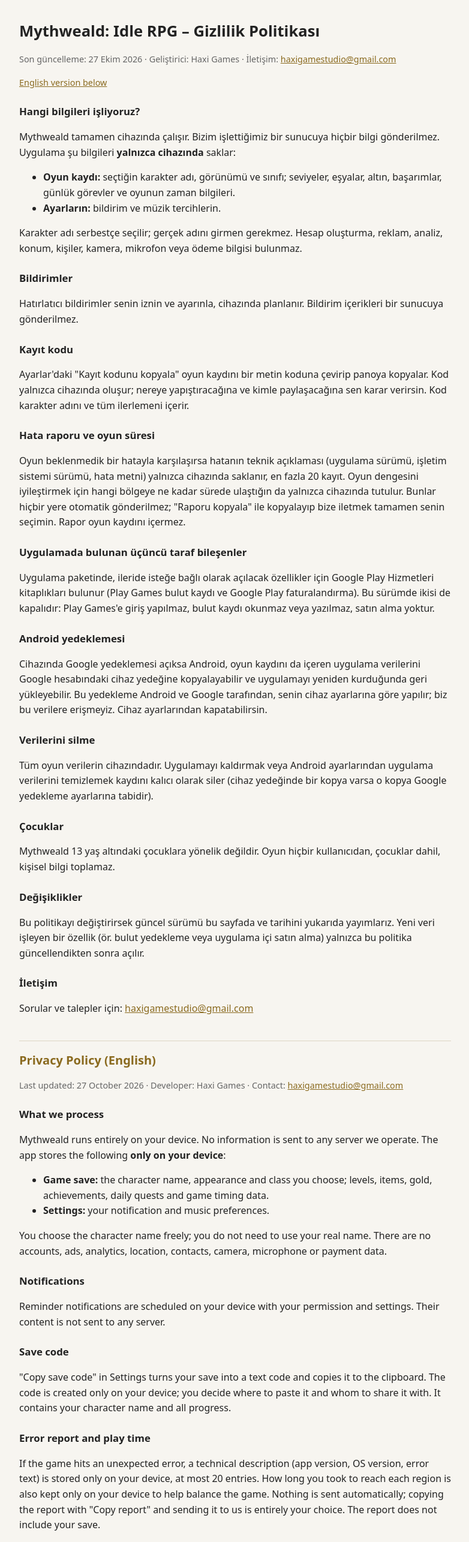
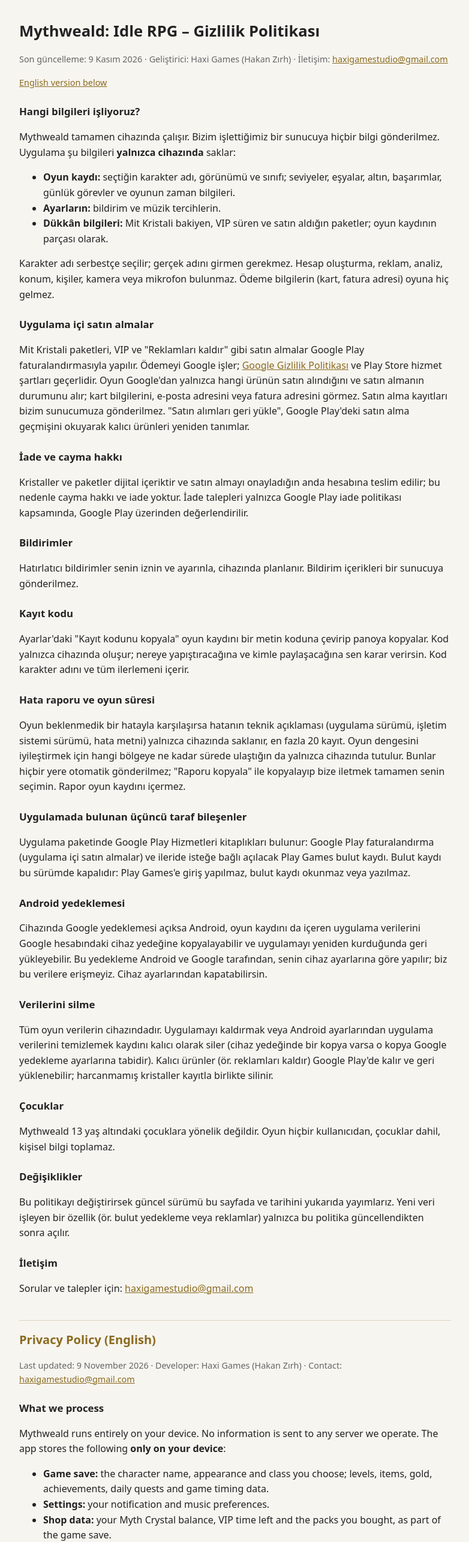
Before and after one commit to HakanXrh/haxigames, a plain HTML site: page mythweald/privacy.html in a window 1280 px wide. Shown: the top 2571 px of the page at 60% size, without its empty margins (248-1030 px from the left). Drawn offline with Linux system fonts and the light colour scheme.

Commit message:
Mythweald privacy: in-app purchases, refunds and shop data

```diff
--- a/mythweald/privacy.html
+++ b/mythweald/privacy.html
@@ -22,7 +22,7 @@
 <body>
 <main>
 <h1>Mythweald: Idle RPG – Gizlilik Politikası</h1>
-<p class="meta">Son güncelleme: 27 Ekim 2026 · Geliştirici: Haxi Games · İletişim: <a href="mailto:haxigamestudio@gmail.com">haxigamestudio@gmail.com</a></p>
+<p class="meta">Son güncelleme: 9 Kasım 2026 · Geliştirici: Haxi Games (Hakan Zırh) · İletişim: <a href="mailto:haxigamestudio@gmail.com">haxigamestudio@gmail.com</a></p>
 <nav><a href="#en">English version below</a></nav>
 
 <h3>Hangi bilgileri işliyoruz?</h3>
@@ -30,8 +30,15 @@
 <ul>
   <li><strong>Oyun kaydı:</strong> seçtiğin karakter adı, görünümü ve sınıfı; seviyeler, eşyalar, altın, başarımlar, günlük görevler ve oyunun zaman bilgileri.</li>
   <li><strong>Ayarların:</strong> bildirim ve müzik tercihlerin.</li>
+  <li><strong>Dükkân bilgileri:</strong> Mit Kristali bakiyen, VIP süren ve satın aldığın paketler; oyun kaydının parçası olarak.</li>
 </ul>
-<p>Karakter adı serbestçe seçilir; gerçek adını girmen gerekmez. Hesap oluşturma, reklam, analiz, konum, kişiler, kamera, mikrofon veya ödeme bilgisi bulunmaz.</p>
+<p>Karakter adı serbestçe seçilir; gerçek adını girmen gerekmez. Hesap oluşturma, reklam, analiz, konum, kişiler, kamera veya mikrofon bulunmaz. Ödeme bilgilerin (kart, fatura adresi) oyuna hiç gelmez.</p>
+
+<h3>Uygulama içi satın almalar</h3>
+<p>Mit Kristali paketleri, VIP ve "Reklamları kaldır" gibi satın almalar Google Play faturalandırmasıyla yapılır. Ödemeyi Google işler; <a href="https://policies.google.com/privacy">Google Gizlilik Politikası</a> ve Play Store hizmet şartları geçerlidir. Oyun Google'dan yalnızca hangi ürünün satın alındığını ve satın almanın durumunu alır; kart bilgilerini, e-posta adresini veya fatura adresini görmez. Satın alma kayıtları bizim sunucumuza gönderilmez. "Satın alımları geri yükle", Google Play'deki satın alma geçmişini okuyarak kalıcı ürünleri yeniden tanımlar.</p>
+
+<h3>İade ve cayma hakkı</h3>
+<p>Kristaller ve paketler dijital içeriktir ve satın almayı onayladığın anda hesabına teslim edilir; bu nedenle cayma hakkı ve iade yoktur. İade talepleri yalnızca Google Play iade politikası kapsamında, Google Play üzerinden değerlendirilir.</p>
 
 <h3>Bildirimler</h3>
 <p>Hatırlatıcı bildirimler senin iznin ve ayarınla, cihazında planlanır. Bildirim içerikleri bir sunucuya gönderilmez.</p>
@@ -51,33 +58,40 @@
 </section>
 
 <h3>Uygulamada bulunan üçüncü taraf bileşenler</h3>
-<p>Uygulama paketinde, ileride isteğe bağlı olarak açılacak özellikler için Google Play Hizmetleri kitaplıkları bulunur (Play Games bulut kaydı ve Google Play faturalandırma). Bu sürümde ikisi de kapalıdır: Play Games'e giriş yapılmaz, bulut kaydı okunmaz veya yazılmaz, satın alma yoktur.</p>
+<p>Uygulama paketinde Google Play Hizmetleri kitaplıkları bulunur: Google Play faturalandırma (uygulama içi satın almalar) ve ileride isteğe bağlı açılacak Play Games bulut kaydı. Bulut kaydı bu sürümde kapalıdır: Play Games'e giriş yapılmaz, bulut kaydı okunmaz veya yazılmaz.</p>
 
 <h3>Android yedeklemesi</h3>
 <p>Cihazında Google yedeklemesi açıksa Android, oyun kaydını da içeren uygulama verilerini Google hesabındaki cihaz yedeğine kopyalayabilir ve uygulamayı yeniden kurduğunda geri yükleyebilir. Bu yedekleme Android ve Google tarafından, senin cihaz ayarlarına göre yapılır; biz bu verilere erişmeyiz. Cihaz ayarlarından kapatabilirsin.</p>
 
 <h3>Verilerini silme</h3>
-<p>Tüm oyun verilerin cihazındadır. Uygulamayı kaldırmak veya Android ayarlarından uygulama verilerini temizlemek kaydını kalıcı olarak siler (cihaz yedeğinde bir kopya varsa o kopya Google yedekleme ayarlarına tabidir).</p>
+<p>Tüm oyun verilerin cihazındadır. Uygulamayı kaldırmak veya Android ayarlarından uygulama verilerini temizlemek kaydını kalıcı olarak siler (cihaz yedeğinde bir kopya varsa o kopya Google yedekleme ayarlarına tabidir). Kalıcı ürünler (ör. reklamları kaldır) Google Play'de kalır ve geri yüklenebilir; harcanmamış kristaller kayıtla birlikte silinir.</p>
 
 <h3>Çocuklar</h3>
 <p>Mythweald 13 yaş altındaki çocuklara yönelik değildir. Oyun hiçbir kullanıcıdan, çocuklar dahil, kişisel bilgi toplamaz.</p>
 
 <h3>Değişiklikler</h3>
-<p>Bu politikayı değiştirirsek güncel sürümü bu sayfada ve tarihini yukarıda yayımlarız. Yeni veri işleyen bir özellik (ör. bulut yedekleme veya uygulama içi satın alma) yalnızca bu politika güncellendikten sonra açılır.</p>
+<p>Bu politikayı değiştirirsek güncel sürümü bu sayfada ve tarihini yukarıda yayımlarız. Yeni veri işleyen bir özellik (ör. bulut yedekleme veya reklamlar) yalnızca bu politika güncellendikten sonra açılır.</p>
 
 <h3>İletişim</h3>
 <p>Sorular ve talepler için: <a href="mailto:haxigamestudio@gmail.com">haxigamestudio@gmail.com</a></p>
 
 <h2 id="en">Privacy Policy (English)</h2>
-<p class="meta">Last updated: 27 October 2026 · Developer: Haxi Games · Contact: <a href="mailto:haxigamestudio@gmail.com">haxigamestudio@gmail.com</a></p>
+<p class="meta">Last updated: 9 November 2026 · Developer: Haxi Games (Hakan Zırh) · Contact: <a href="mailto:haxigamestudio@gmail.com">haxigamestudio@gmail.com</a></p>
 
 <h3>What we process</h3>
 <p>Mythweald runs entirely on your device. No information is sent to any server we operate. The app stores the following <strong>only on your device</strong>:</p>
 <ul>
   <li><strong>Game save:</strong> the character name, appearance and class you choose; levels, items, gold, achievements, daily quests and game timing data.</li>
   <li><strong>Settings:</strong> your notification and music preferences.</li>
+  <li><strong>Shop data:</strong> your Myth Crystal balance, VIP time left and the packs you bought, as part of the game save.</li>
 </ul>
-<p>You choose the character name freely; you do not need to use your real name. There are no accounts, ads, analytics, location, contacts, camera, microphone or payment data.</p>
+<p>You choose the character name freely; you do not need to use your real name. There are no accounts, ads, analytics, location, contacts, camera or microphone. Your payment details (card, billing address) never reach the game.</p>
+
+<h3>In-app purchases</h3>
+<p>Purchases such as Myth Crystal packs, VIP and "Remove ads" are made through Google Play billing. Google processes the payment under the <a href="https://policies.google.com/privacy">Google Privacy Policy</a> and the Play Store terms of service. The game only receives from Google which product was bought and the status of the purchase; it does not see your card details, e-mail address or billing address. Purchase records are not sent to any server of ours. "Restore purchases" reads your purchase history in Google Play to restore permanent items.</p>
+
+<h3>Refunds and right of withdrawal</h3>
+<p>Crystals and packs are digital content delivered to your account as soon as you confirm the purchase; therefore the right of withdrawal does not apply and purchases are non-refundable. Refund requests are handled only under the Google Play refund policy, through Google Play.</p>
 
 <h3>Notifications</h3>
 <p>Reminder notifications are scheduled on your device with your permission and settings. Their content is not sent to any server.</p>
@@ -96,19 +110,19 @@
 </section>
 
 <h3>Third-party components in the app</h3>
-<p>The app package includes Google Play services libraries for features that may be enabled later (Play Games cloud save and Google Play billing). Both are off in this version: the game does not sign in to Play Games, does not read or write cloud saves, and offers no purchases.</p>
+<p>The app package includes Google Play services libraries: Google Play billing (in-app purchases) and Play Games cloud save, which may be enabled later. Cloud save is off in this version: the game does not sign in to Play Games and does not read or write cloud saves.</p>
 
 <h3>Android backup</h3>
 <p>If Google backup is on for your device, Android may copy app data, including your save, to your device backup in your Google account and restore it when you reinstall. This is done by Android and Google according to your device settings; we have no access to that data. You can turn it off in your device settings.</p>
 
 <h3>Deleting your data</h3>
-<p>All game data is on your device. Uninstalling the app or clearing its data in Android settings permanently deletes your save (a copy in your device backup follows your Google backup settings).</p>
+<p>All game data is on your device. Uninstalling the app or clearing its data in Android settings permanently deletes your save (a copy in your device backup follows your Google backup settings). Permanent items (e.g. remove ads) stay in Google Play and can be restored; unspent crystals are deleted with the save.</p>
 
 <h3>Children</h3>
 <p>Mythweald is not directed at children under 13. The game does not collect personal information from any user, including children.</p>
 
 <h3>Changes</h3>
-<p>If we change this policy, we will publish the current version on this page with its date above. Any feature that processes new data (for example cloud backup or in-app purchases) will only be enabled after this policy is updated.</p>
+<p>If we change this policy, we will publish the current version on this page with its date above. Any feature that processes new data (for example cloud backup or ads) will only be enabled after this policy is updated.</p>
 
 <h3>Contact</h3>
 <p>Questions and requests: <a href="mailto:haxigamestudio@gmail.com">haxigamestudio@gmail.com</a></p>
```
